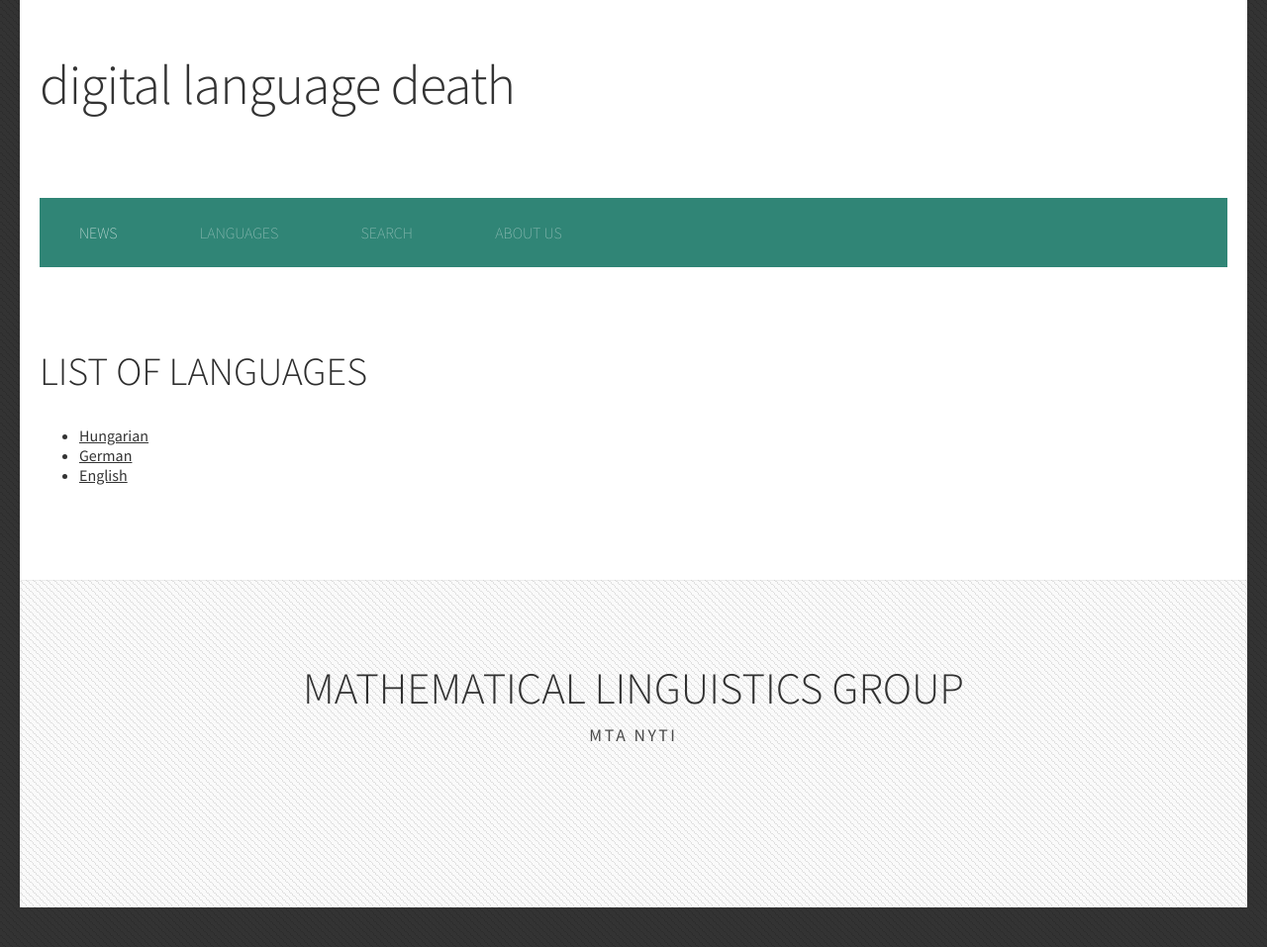
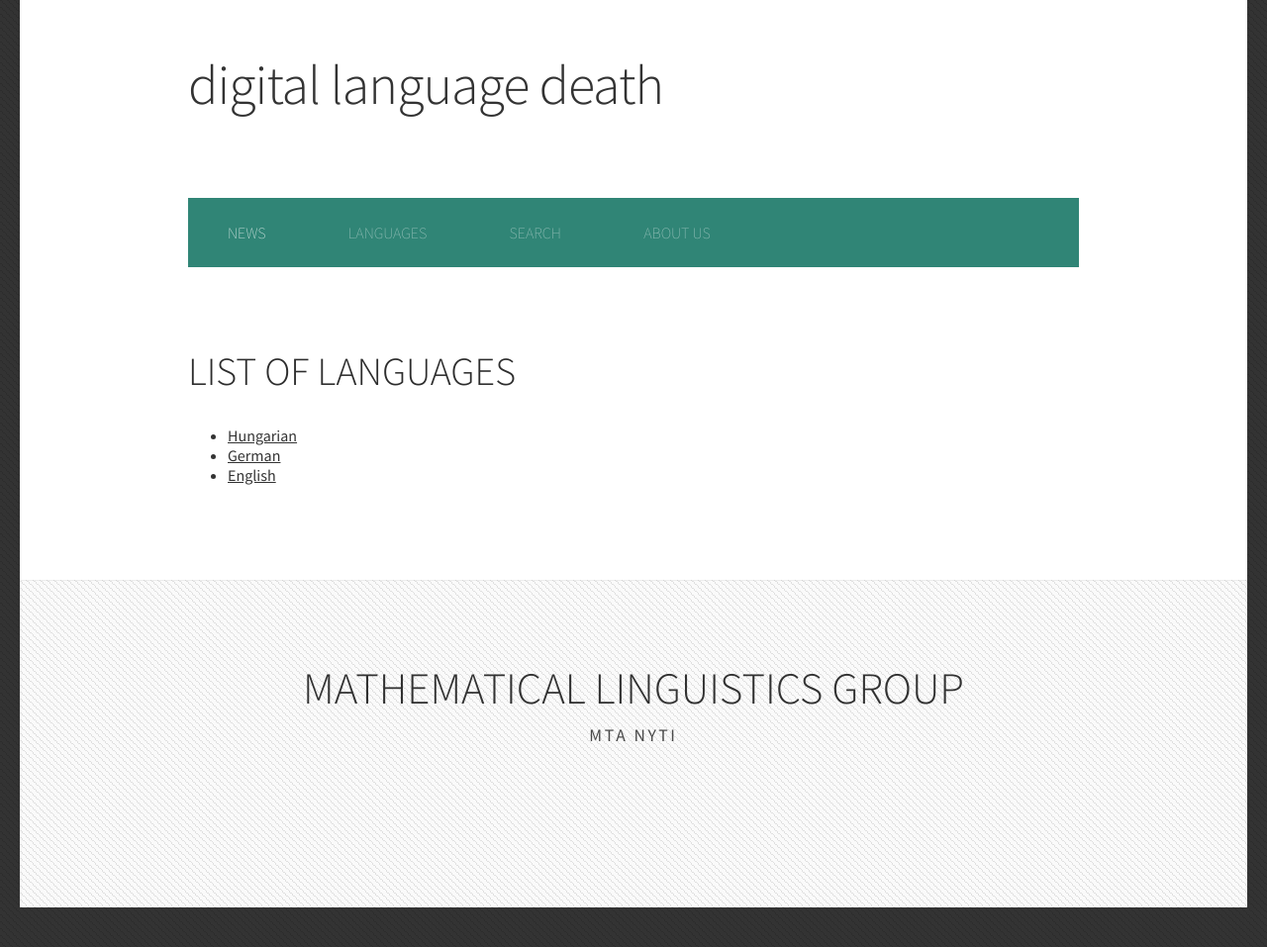
Before and after one commit to kornai/langdeath, a Django app: page /lang/ in a window 1280 px wide. Shown: the top 957 px of the page at 99% size. Run offline with Django 3.2, Linux system fonts and the light colour scheme; data comes from the database, SQL or seed files in the repository.

Commit message:
reducing page width to 900px

```diff
--- a/dld/static/dld/default.css
+++ b/dld/static/dld/default.css
@@ -75,7 +75,7 @@ hr {
 }
 
 .container {
-	width: 1200px;
+	width: 900px;
 	margin: 0px auto;
 }
 
```
